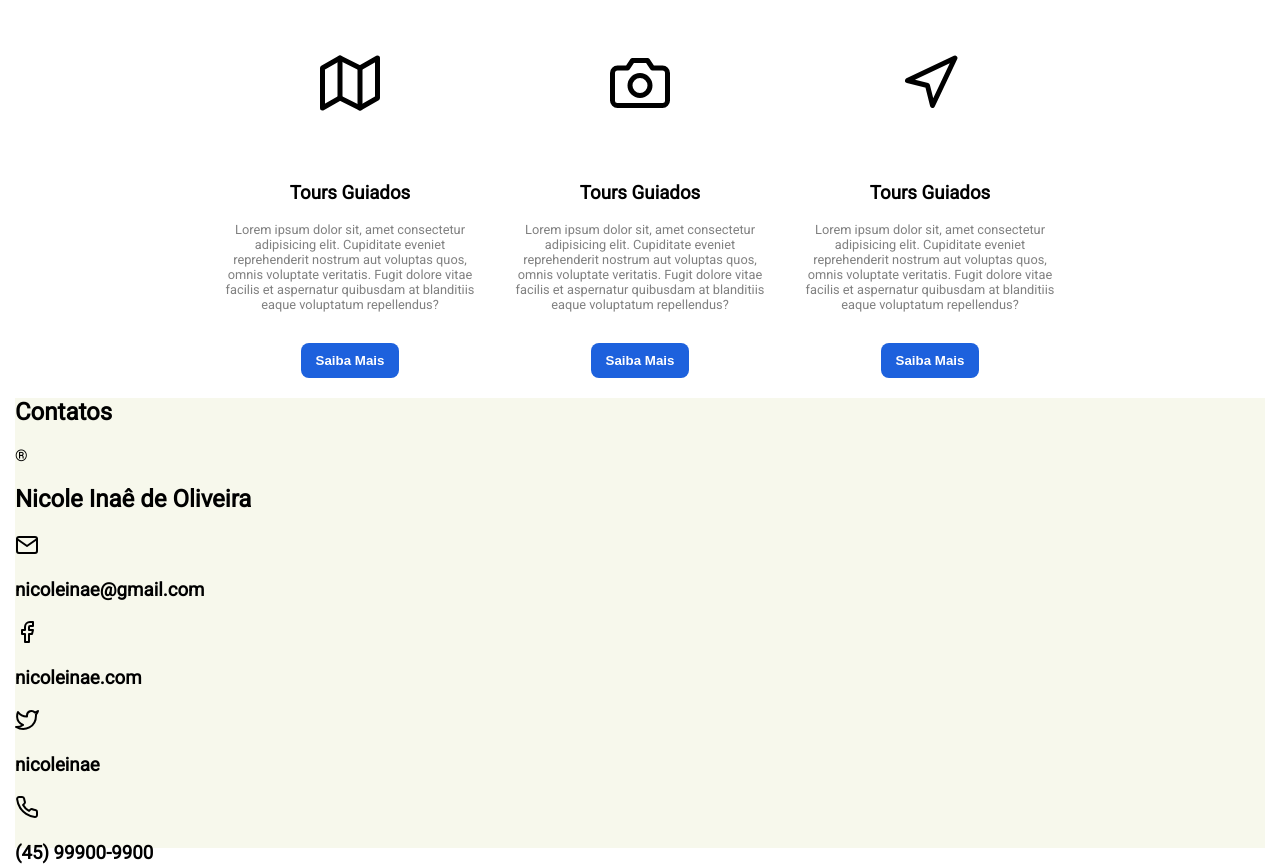
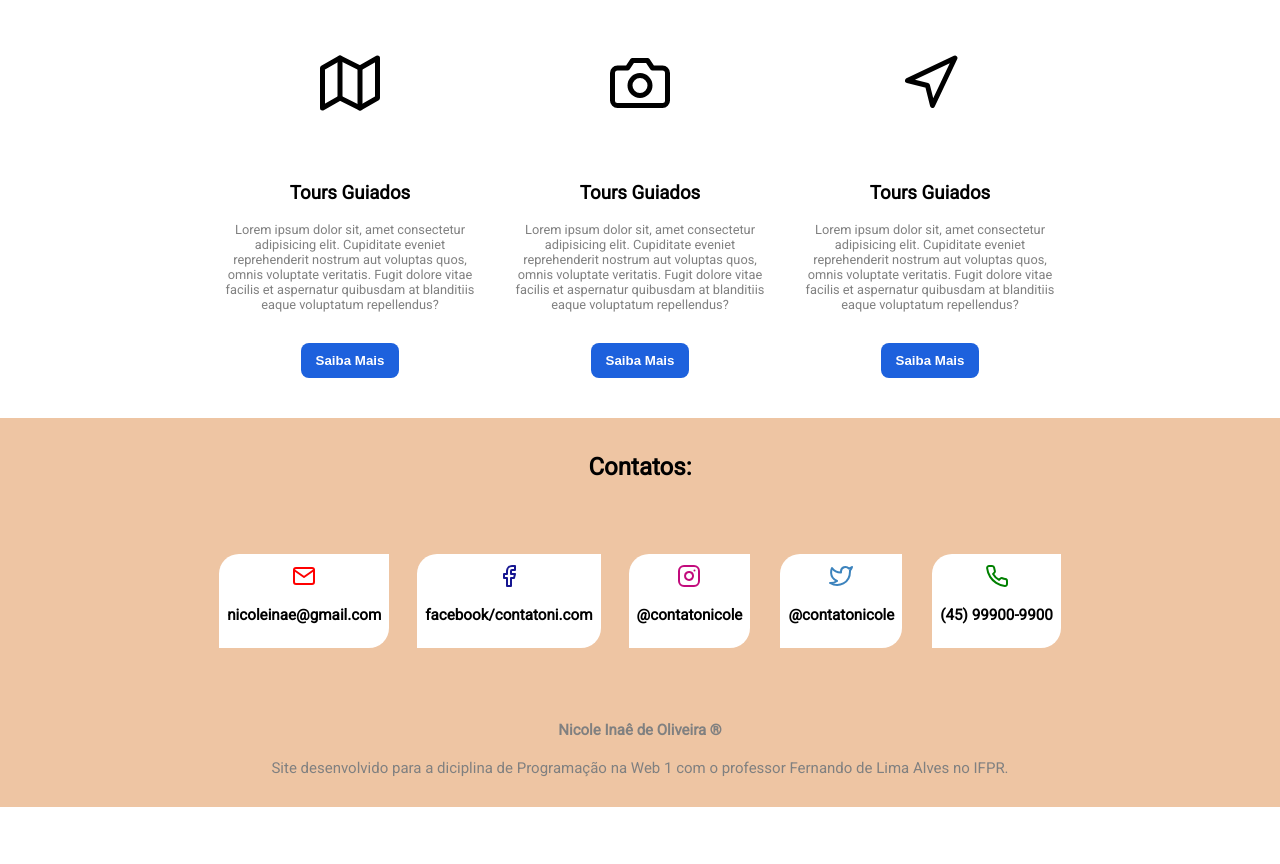
Before and after one commit to nicoleinae/IF-Web-1-Site-de-Viagens, a plain HTML site: page index.html in a window 1280 px wide. Shown: the part 1477-2341 px from the top of the page. After the commit the page ends 2284 px from the top, so only its background shows below. Drawn offline with nearby package versions, Linux system fonts and the light colour scheme.

Commit message:
alteração da class contatos e modelação no css

```diff
--- a/index.html
+++ b/index.html
@@ -121,36 +121,45 @@
             </div>
         </div>
 
-        <section>
+    </section>
 
-    </section>
-        <div class="contatos">
-            <h1 class="contatos-title">Contatos</h1>
-                    <p>&reg</p> <h2>Nicole Inaê de Oliveira</h2>
-                        <i data-feather="mail"></i>
-                        <div class="mail">
-                            <h3> nicoleinae@gmail.com</h3>
-                        </div>
+    <section>
+        <div id="contato" class="contato">
+            <h1 class="contatos-title">Contatos:</h1>
+            <div class="contatos">
+                <div class="mail">
+                    <i data-feather="mail"></i>
+                         <h3>nicoleinae@gmail.com</h3>
+                </div>
 
 
                 <div class="facebook">
                     <i data-feather="facebook"></i>
-                    <div class="facebook">
-                        <h3> nicoleinae.com</h3>
-                    </div>
+                        <h3>facebook/contatoni.com</h3>
+                </div>
 
+                <div class="instagram">
+                    <i data-feather="instagram"></i>
+                        <h3>@contatonicole</h3>
+                </div>
+
+                <div class="twitter">
                     <i data-feather="twitter"></i>
-                    <div class="twitter">
-                        <h3> nicoleinae</h3>
+                        <h3>@contatonicole</h3>
                     </div>
 
                 <div class="phone">
                     <i data-feather="phone"></i>
-                    <div class="phone">
-                        <h3> (45) 99900-9900</h3>
-                    </div>
+                    <h3>(45) 99900-9900</h3>
+
+                </div>
+
+            </div>
+            <div class="desenvolvido">
+                <h4>Nicole Inaê de Oliveira &reg</h4>
+                <p>Site desenvolvido para a diciplina de Programação na Web 1 com o professor Fernando de Lima Alves no IFPR.</p>
+            </div>
         </div>
-
 
     </section>
 
--- a/style.css
+++ b/style.css
@@ -195,10 +195,133 @@ header nav p {
 }
 
 .contatos {
-    height: 450px;
-    background-color: rgb(247, 248, 236);
+    display: flex;
+    height: 150px;
+    height: 200px;
+    text-align: center;
+    justify-content: center;
+    color: black;
+    align-items: center;
 }
 
-.contatos .mail svg:hover {
+.contato .contatos-title {
+    text-align: center;
+    color: black;
+}
+
+.contato {
+    background-color:rgb(238, 197, 163);
+    padding: 15px;
+    margin: 25px 0 0;
+    text-align: center;
+}
+
+.contato .desenvolvido {
+    font-size: 15px;
+    color: gray;
+}
+
+.contatos .phone svg {
+    stroke: green;
+}
+.contatos .phone {
+    width: auto;
+    height: auto;
+    background: rgb(255, 255, 255);
+    border-radius: 20px 0;
+    padding: 10px 8px 8px 8px;
+    font-size: 13px;
+    margin: 15px;
+}
+.contatos .phone:hover {
+    color: green;
+    transform: scale(1.1);
+}
+.contatos .mail svg {
     stroke: red;
 }
+.contatos .facebook svg {
+    stroke: rgb(22, 22, 145);
+}
+
+.contatos .instagram svg {
+    stroke: rgb(194, 11, 41);
+}
+
+.contatos .twitter svg {
+    stroke: rgb(60, 131, 189);
+}
+
+.contatos .twitter {
+    width: auto;
+    height: auto;
+    background: rgb(255, 255, 255);
+    border-radius: 20px 0;
+    padding: 10px 8px 8px 8px;
+    font-size: 13px;
+    margin: 15px;
+}
+.contatos .twitter:hover {
+    color: rgb(60, 131, 189);
+    transform: scale(1.1);
+}
+
+.contatos .instagram svg {
+    stroke: rgb(194, 11, 124);
+}
+.contatos .instagram {
+    width: auto;
+    height: auto;
+    background: rgb(255, 255, 255);
+    border-radius: 20px 0;
+    padding: 10px 8px 8px 8px;
+    font-size: 13px;
+    margin: 15px;
+}
+.contatos .instagram:hover {
+    color: rgb(194, 11, 124);
+    transform: scale(1.1);
+}
+
+.contatos .facebook svg {
+    stroke: rgb(22, 22, 145);
+}
+.contatos .facebook {
+    width: auto;
+    height: auto;
+    background: rgb(255, 255, 255);
+    border-radius: 20px 0;
+    padding: 10px 8px 8px 8px;
+    font-size: 13px;
+    margin: 13px;
+}
+.contatos .facebook:hover {
+    color: rgb(22, 22, 145);
+    transform: scale(1.1);
+}
+
+.contatos .mail svg {
+    stroke: red;
+}
+.contatos .mail {
+    width: auto;
+    height: auto;
+    background: rgb(255, 255, 255);
+    border-radius: 20px 0;
+    padding: 10px 8px 8px 8px;
+    font-size: 13px;
+    margin: 15px;
+}
+.contatos .mail:hover {
+    color: red;
+    transform: scale(1.1);
+}
+
+.contatos .c-info {
+    margin: 5px 20px;
+    width: auto;
+    height: 30px;
+    background: rgb(255, 255, 255);
+    border-radius: 10px 0;
+    padding: 0 15px;
+    }
```
